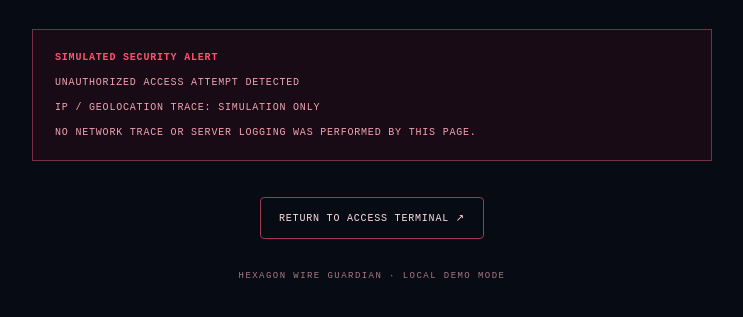
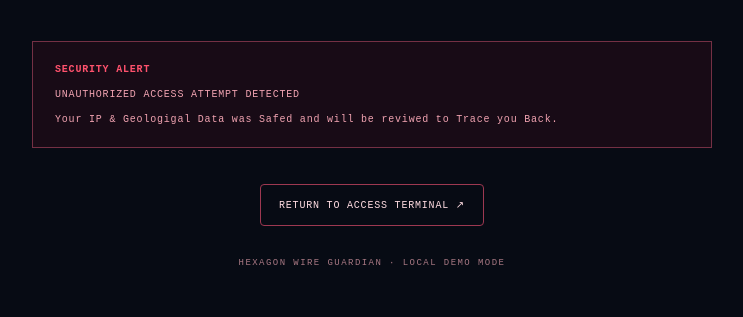
Before and after one commit to GotUrBack-Public/Hexagon-Intelligence-Toolkit, a plain HTML site: page failed.html in a window 1280 px wide. Shown: the part 421-738 px from the top of the page, without its empty margins (268-1011 px from the left). Drawn offline with Linux system fonts and the light colour scheme.

Commit message:
Update security alert message in failed.html

```diff
--- a/failed.html
+++ b/failed.html
@@ -15,10 +15,9 @@
     <h1>AUTHENTICATION <span>FAILED</span></h1>
     <p class="failure-copy">Access verification unsuccessful. The submitted authorization key was rejected.</p>
     <div class="warning-panel">
-      <strong>SIMULATED SECURITY ALERT</strong>
+      <strong>SECURITY ALERT</strong>
       <p>UNAUTHORIZED ACCESS ATTEMPT DETECTED</p>
-      <p>IP / GEOLOCATION TRACE: SIMULATION ONLY</p>
-      <p>NO NETWORK TRACE OR SERVER LOGGING WAS PERFORMED BY THIS PAGE.</p>
+      <p>Your IP & Geologigal Data was Safed and will be reviwed to Trace you Back.</p>
     </div>
     <a class="return-link" href="./index.html">RETURN TO ACCESS TERMINAL ↗</a>
     <small>HEXAGON WIRE GUARDIAN · LOCAL DEMO MODE</small>
```
